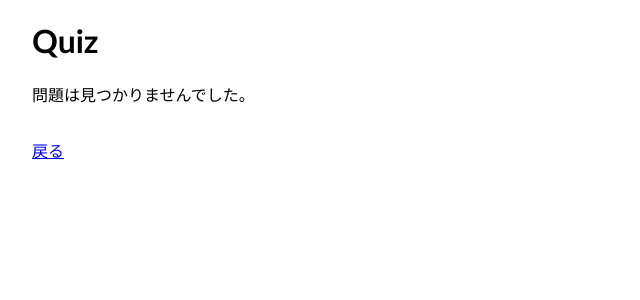
After one commit to siryu-saito/udemy-study, a PHP site: page /template/404.tpl.php in a window 1280 px wide. The commit adds this page. Shown: the top 300 px of the page, without its empty margins (0-640 px from the left). Run offline with PHP 8.4, Linux system fonts and the light colour scheme; style sheets or scripts are compiled from the project's sources.

Commit message:
問題をURLパラメータで切り替え

```diff
--- /dev/null
+++ b/QUIZ/template/404.tpl.php
@@ -0,0 +1,20 @@
+<!DOCTYPE html>
+<html lang="en">
+<head>
+  <meta charset="UTF-8">
+  <meta http-equiv="X-UA-Compatible" content="IE=edge">
+  <meta name="viewport" content="width=device-width, initial-scale=1.0">
+  <link rel="stylesheet" href="style.css">
+  <script src="questions.js" defer></script>
+  <title>問題 | Quiz</title>
+</head>
+<body>
+  <div id="main">
+    <h1>Quiz</h1>
+    問題は見つかりませんでした。
+    <div class="section">
+      <a href="index.html">戻る</a>
+    </div>
+  </div>
+</body>
+</html>
```
Also changed, not shown: QUIZ/html/question.php (+10 -1 lines).
